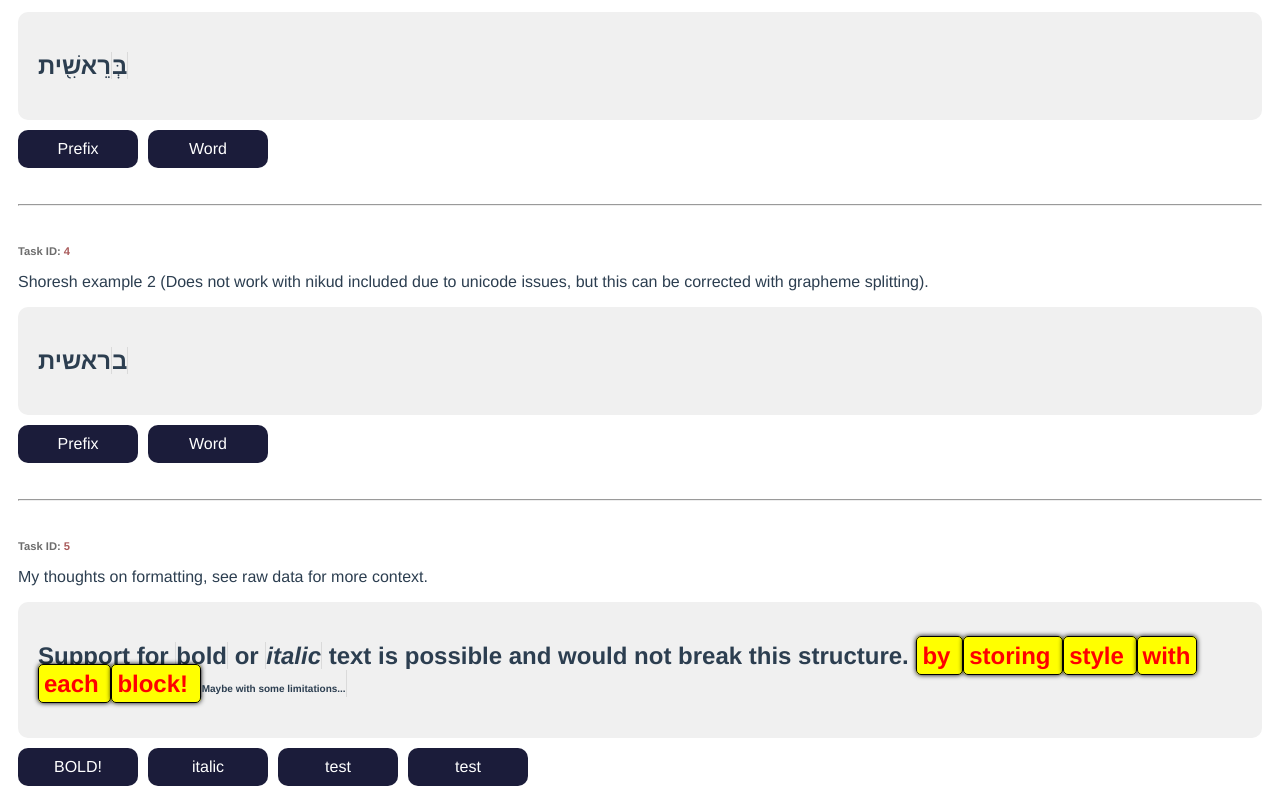
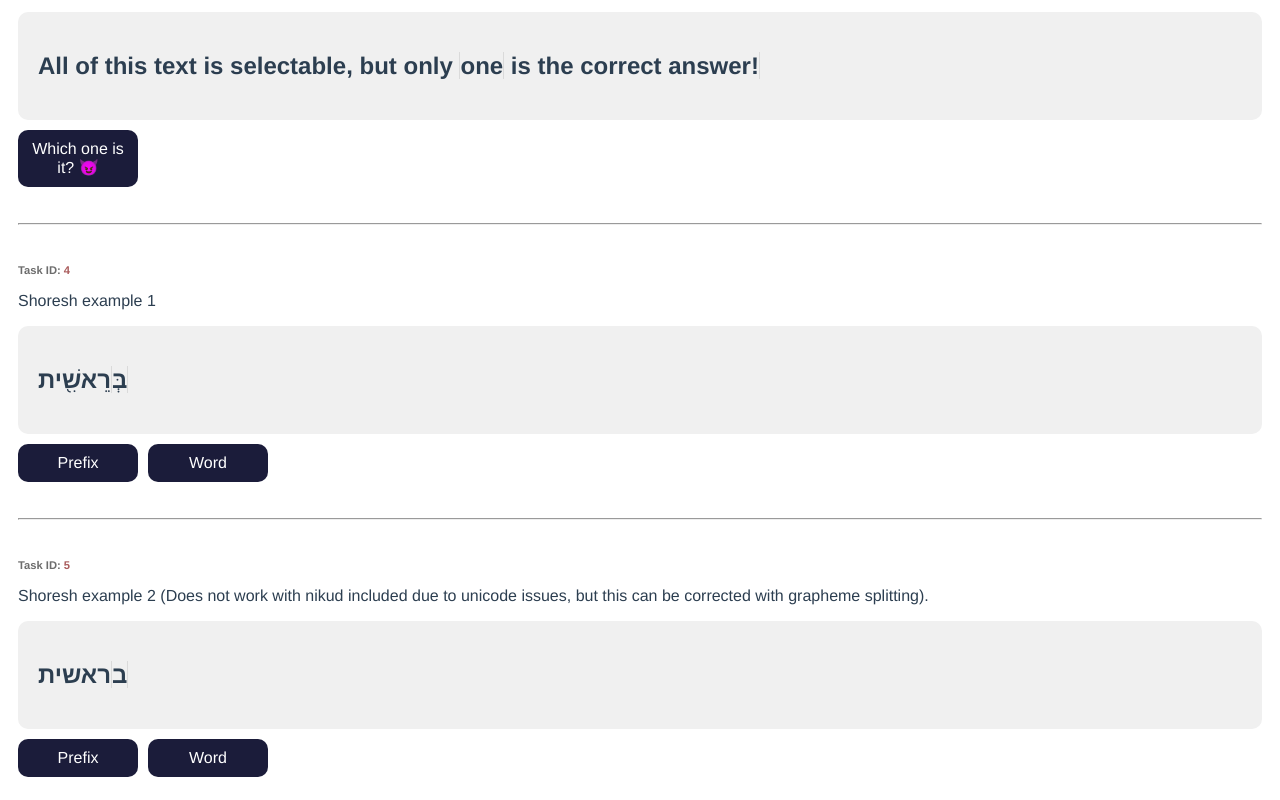
Before and after one commit to Colorkeys/VueSamlpes, a Vue app: page / in a window 1280 px wide. Shown: the part 1060-1860 px from the top of the page. Built offline with nearby package versions, Linux system fonts and the light colour scheme.

Commit message:
Fix selectable issue

```diff
--- a/src/App.vue
+++ b/src/App.vue
@@ -78,7 +78,6 @@ export default {
           data: [
             {
               text: "The first word of the Torah is",
-              match: null,
             },
             {
               text: " _________ ",
@@ -86,11 +85,9 @@ export default {
             },
             {
               text: ". ",
-              match: null,
             },
             {
               text: "The second word of the Torah is",
-              match: null,
             },
             {
               text: " _________ ",
@@ -98,12 +95,31 @@ export default {
             },
             {
               text: ". ",
-              match: null,
             },
           ],
         },
         {
           id: 3,
+          description: "How to make things hard by confusing students",
+          data: [
+            {
+              text: "All of this text is selectable, but only ",
+              match: null,
+              splitChar: " ",
+            },
+            {
+              text: "one",
+              match: "Which one is it? 😈",
+            },
+            {
+              text: " is the correct answer!",
+              match: null,
+              splitChar: " ",
+            },
+          ],
+        },
+        {
+          id: 4,
           description: "Shoresh example 1",
           data: [
             {
@@ -117,7 +133,7 @@ export default {
           ],
         },
         {
-          id: 4,
+          id: 5,
           description:
             "Shoresh example 2 (Does not work with nikud included due to unicode issues, but this can be corrected with grapheme splitting).",
           data: [
@@ -134,7 +150,7 @@ export default {
           ],
         },
         {
-          id: 5,
+          id: 6,
           description:
             "My thoughts on formatting, see raw data for more context.",
           data: [
@@ -162,7 +178,7 @@ export default {
               text: " text is possible and would not break this structure. ",
             },
             {
-              text: "by storing style with each block!",
+              text: "Maybe with some limitations...",
               // Possible way to handle style. If its formatted as valid CSS, it could be dropped into the span!
               style: {
                 backgroundColor: "yellow",
@@ -171,14 +187,6 @@ export default {
                 border: "1px solid black",
                 borderRadius: "5px",
                 boxShadow: "0px 0px 5px black",
-              },
-              splitChar: " ",
-              match: "test",
-            },
-            {
-              text: "Maybe with some limitations...",
-              // Possible way to handle style. If its formatted as valid CSS, it could be dropped into the span!
-              style: {
                 fontSize: "10px",
               },
               splitChar: " ",
--- a/src/classes/MatchingModule.js
+++ b/src/classes/MatchingModule.js
@@ -31,10 +31,6 @@ class MatchingModuleQuestion {
     hasSplitChar() {
         return typeof this.splitChar == "string";
     }
-
-    hasAnswer() {
-        return typeof this.match == "string";
-    }
 }
 
 /**
--- a/src/classes/MatchingModuleAttempt.js
+++ b/src/classes/MatchingModuleAttempt.js
@@ -79,7 +79,7 @@ export default class MatchingModuleAttempt {
         if (Object.keys(this.selected).length == 1) {
             selectedIndex = {
                 index: Number(Object.keys(this.selected)[0]),
-                selectedBlocks: [...this.selected[answerIndex]].sort(),
+                selectedBlocks: answerIndex in this.selected ? [...this.selected[answerIndex]].sort() : [],
             };
         }
         return selectedIndex;
--- a/src/components/Task.vue
+++ b/src/components/Task.vue
@@ -16,7 +16,7 @@
           class="selectBlock"
         >
           <span
-            v-if="!('match' in question) || question.match === null"
+            v-if="typeof question.match == 'undefined'"
             :style="question.style"
           >
             {{ question.text }}
@@ -40,7 +40,7 @@
     <div class="answers">
       <template v-for="(question, questionIndex) in module.questions">
         <div
-          v-if="question.hasAnswer()"
+          v-if="question.match != null"
           :key="questionIndex"
           class="matchAnswer"
           @click="answerSelected(questionIndex)"
@@ -83,7 +83,11 @@ export default {
       this.attempt.selectableClicked(selected);
     },
     answerSelected: function (index) {
-      this.attempt.answerSelected(index);
+      if (this.attempt === null) {
+        console.log("You must begin an attempt by selecting some text");
+      } else {
+        this.attempt.answerSelected(index);
+      }
     },
   },
 };
```
